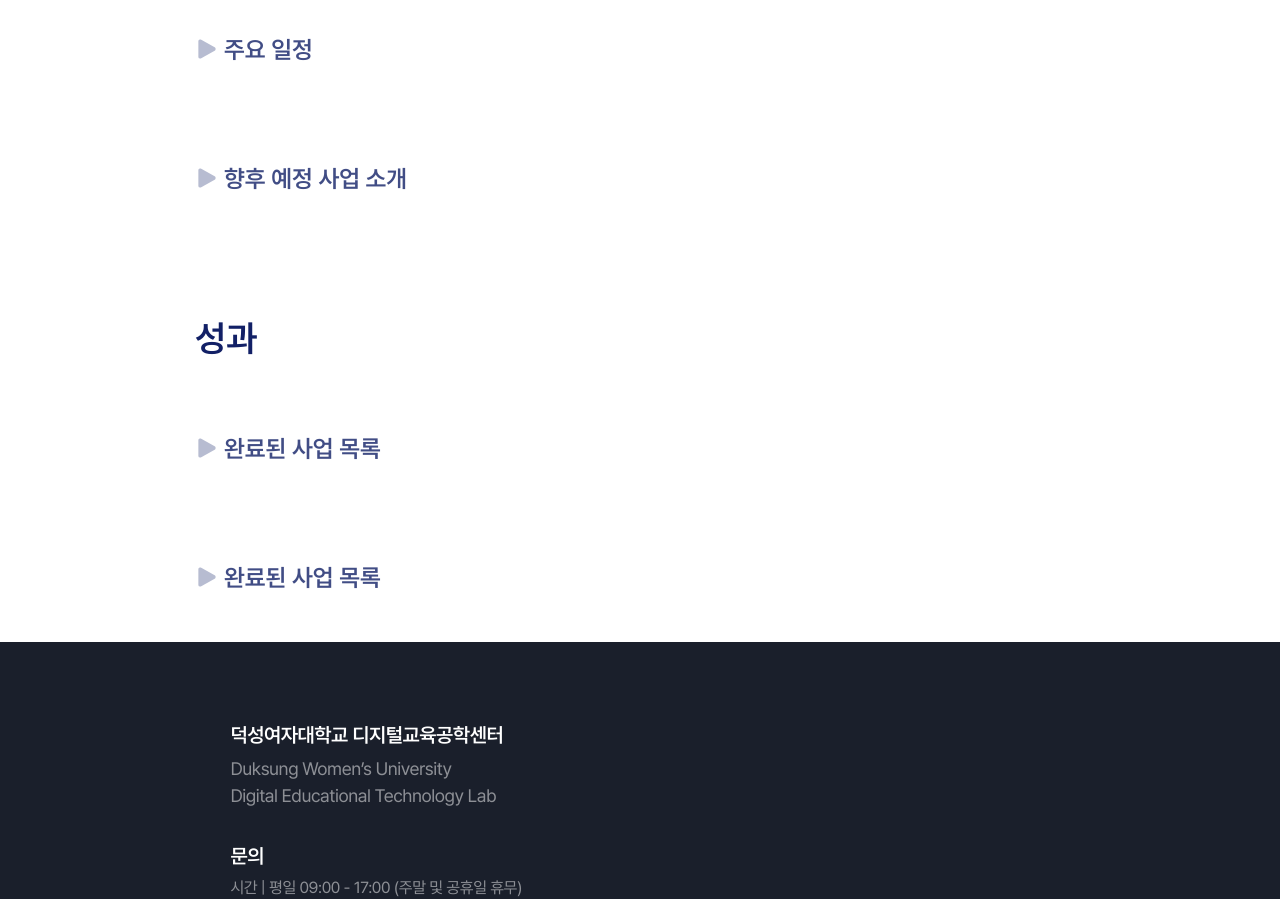
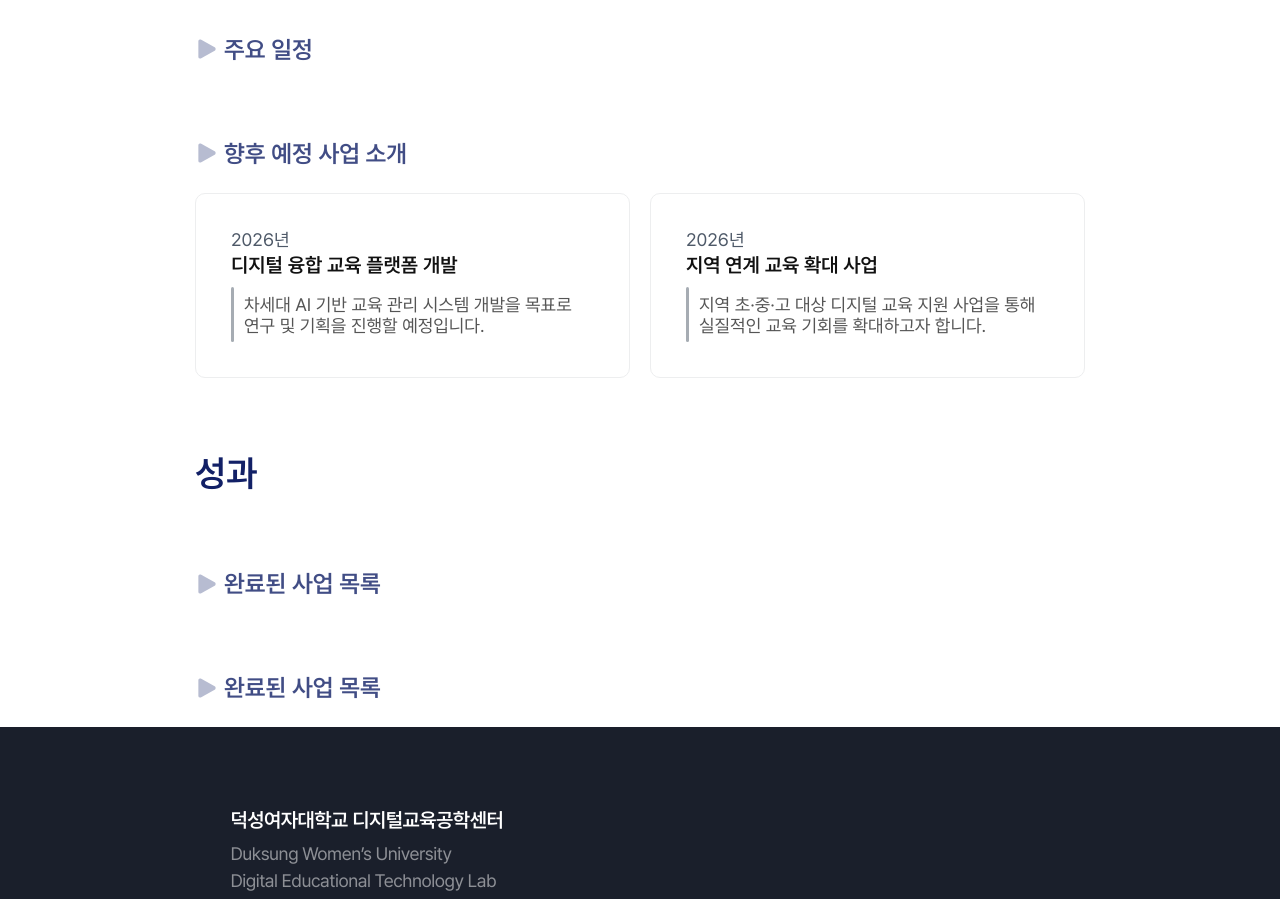
Before and after one commit to DS-DET-LAB/DS-DET-LAB, a React (Vite) app: page /activity in a window 1280 px wide. Shown: the part 1200-2099 px from the top of the page. Built offline with nearby package versions, Linux system fonts and the light colour scheme.

Commit message:
✨ Feat: 향후 예정 사업 소개 컴포넌트 구현
FutueActivity.jsx

```diff
--- a/src/routes/activity/Activity.jsx
+++ b/src/routes/activity/Activity.jsx
@@ -1,8 +1,8 @@
 import * as A from '@activity/ActivityStyle';
 import ToggleIcon from '@assets/activity/ic-arrow-20.svg';
 import YearTimeline from '@routes/activity/components/YearTimeline';
-
 import Bungi from '@routes/activity/components/Bungi.jsx';
+import FutureActivity from '@routes/activity/components/FutureActivity';
 function Activity() {
   return (
     <A.Activity>
@@ -16,10 +16,9 @@ function Activity() {
             연도별 / 분기별 계획표
           </A.ToggleName>
           <A.BranchContainer>
-            {/* 기존 브랜치 이미지가 있다면 왼쪽/오른쪽에 배치 */}
+            {/* 연도별 */}
             <YearTimeline years={[2025, 2026, 2027]} activeYear={2025} height={520} />
-            {/* 오른쪽에 분기 박스들 */}
-
+            {/* 분기별 */}
             <A.BungiContainer>
               <Bungi idx={0} />
               <Bungi idx={1} />
@@ -43,6 +42,7 @@ function Activity() {
             <img src={ToggleIcon} alt="toggle" width={24} height={24} />
             향후 예정 사업 소개
           </A.ToggleName>
+          <FutureActivity />
         </A.ToggleBox>
 
         <A.HeaderName>성과</A.HeaderName>
--- a/src/routes/activity/ActivityStyle.js
+++ b/src/routes/activity/ActivityStyle.js
@@ -21,13 +21,15 @@ export const HeaderName = styled.h1`
   font-weight: 600;
 `;
 
-export const ToggleBox = styled.div``;
+export const ToggleBox = styled.div`
+  width: 100%;
+`;
 
 export const ToggleName = styled.div`
   color: ${palette.mainNavy.navy80};
   font-size: 24px;
   font-weight: 600;
-  margin-bottom: 50px;
+  margin-bottom: 25px;
   display: flex;
   align-items: center;
   img {
@@ -38,6 +40,7 @@ export const ToggleName = styled.div`
 export const BranchContainer = styled.div`
   display: flex;
   gap: 96px;
+  padding-top: 25px;
 `;
 
 // 분기 별 컴포넌트
--- /dev/null
+++ b/src/routes/activity/components/FutureActivity.jsx
@@ -0,0 +1,86 @@
+import styled from 'styled-components';
+import palette from '@styles/theme';
+
+function FurueActivity() {
+  return (
+    <Contianer>
+      <Box>
+        <Year>2026년</Year>
+        <HeadLine>디지털 융합 교육 플랫폼 개발</HeadLine>
+        <AboutBox>
+          <Line />
+          <About>
+            차세대 AI 기반 교육 관리 시스템 개발을 목표로 <br />
+            연구 및 기획을 진행할 예정입니다.
+          </About>
+        </AboutBox>
+      </Box>
+      <Box>
+        <Year>2026년</Year>
+        <HeadLine>지역 연계 교육 확대 사업</HeadLine>
+        <AboutBox>
+          <Line />
+          <About>
+            지역 초·중·고 대상 디지털 교육 지원 사업을 통해 <br />
+            실질적인 교육 기회를 확대하고자 합니다.
+          </About>
+        </AboutBox>
+      </Box>
+    </Contianer>
+  );
+}
+export default FurueActivity;
+
+export const Contianer = styled.div`
+  display: flex;
+  justify-content: center;
+  align-items: center;
+  gap: 20px;
+  width: 100%;
+`;
+
+export const Box = styled.div`
+  display: flex;
+  padding: 35px;
+  width: 100%;
+  flex-direction: column;
+  align-items: flex-start;
+  flex: 1 0 0;
+  box-sizing: border-box;
+  border-radius: 10px;
+  border: 1px solid ${palette.hover.back2};
+  background: ${palette.background.white};
+`;
+
+export const Year = styled.div`
+  color: ${palette.text.secondary};
+  font-size: 18px;
+  font-weight: 400;
+`;
+
+export const HeadLine = styled.h3`
+  color: ${palette.text.primary};
+  font-size: 20px;
+  font-weight: 600;
+  margin: 3px 0 10.5px;
+`;
+
+export const AboutBox = styled.div`
+  display: flex;
+  align-items: center;
+  gap: 10px;
+`;
+export const Line = styled.div`
+  width: 3px;
+  height: 55px;
+  background: ${palette.text.secondary50};
+  flex: 0 0 3px;
+  display: block;
+  border-radius: 5px;
+`;
+
+export const About = styled.div`
+  color: ${palette.text.body};
+  font-size: 18px;
+  font-weight: 400;
+`;
```
